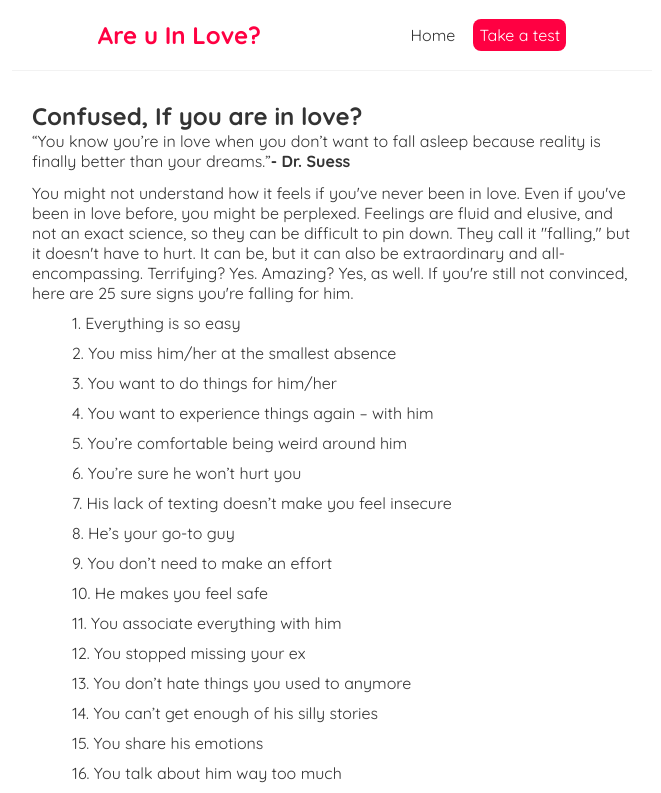
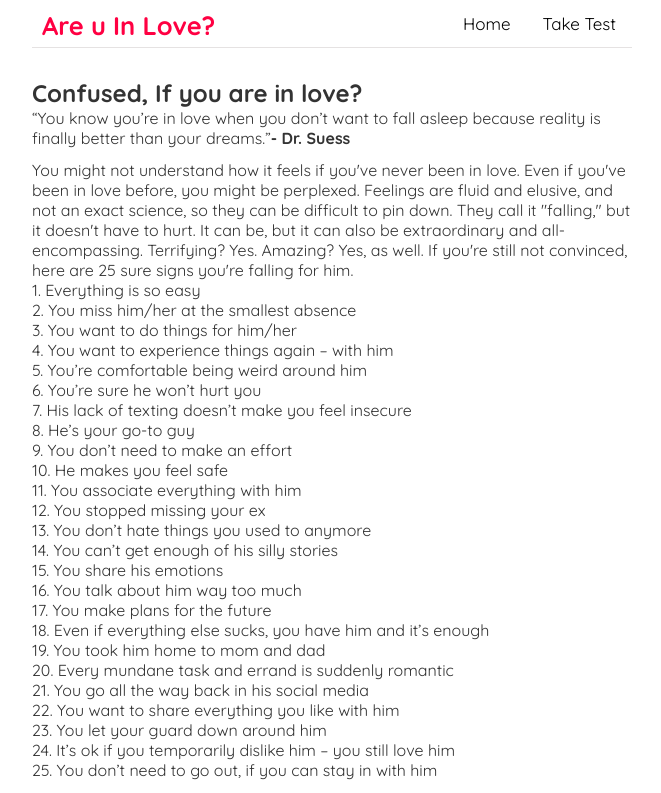
Before and after one commit to trishacastillo/areuinlove, a React (Create React App) app in the folder areuinlove/: page / in a window 1280 px wide. Shown: the top 793 px of the page, without its empty margins (308-969 px from the left). Built offline with nearby package versions, Linux system fonts and the light colour scheme.

Commit message:
redesigning

```diff
--- a/areuinlove/public/index.html
+++ b/areuinlove/public/index.html
@@ -3,6 +3,7 @@
   <head>
     <meta charset="utf-8" />
     <link rel="icon" href="%PUBLIC_URL%/ico-ruinlove.png" />
+    <link rel="stylesheet" href="https://cdnjs.cloudflare.com/ajax/libs/font-awesome/4.7.0/css/font-awesome.min.css">
     <meta name="viewport" content="width=device-width, initial-scale=1" />
     <meta name="theme-color" content="#000000" />
     <meta
--- a/areuinlove/src/Footer.js
+++ b/areuinlove/src/Footer.js
@@ -2,7 +2,7 @@ const Footer = () => {
     return (
 
     <footer>
-        <p>Created by trishacastillo &copy; 2022 All Rights Reserved.</p>
+        <p>Made with 💛 by Trisha Castillo v2022</p>
     </footer>
 
      );
--- a/areuinlove/src/Home.js
+++ b/areuinlove/src/Home.js
@@ -9,33 +9,33 @@ const Home = () => {
             <div className="article-content">
                 <p>You might not understand how it feels if you've never been in love. Even if you've been in love before, you might be perplexed. Feelings are fluid and elusive, and not an exact science, so they can be difficult to pin down. They call it "falling,"
                 but it doesn't have to hurt. It can be, but it can also be extraordinary and all-encompassing. Terrifying? Yes. Amazing? Yes, as well. If you're still not convinced, here are 25 sure signs you're falling for him.</p>
-            <ul>
-                <li>1. Everything is so easy</li>
-                <li>2. You miss him/her at the smallest absence</li>
-                <li>3. You want to do things for him/her</li>
-                <li>4. You want to experience things again – with him</li>
-                <li>5. You’re comfortable being weird around him</li>
-                <li>6. You’re sure he won’t hurt you</li>
-                <li>7. His lack of texting doesn’t make you feel insecure</li>
-                <li>8. He’s your go-to guy</li>
-                <li>9. You don’t need to make an effort</li>
-                <li>10. He makes you feel safe</li>
-                <li>11. You associate everything with him</li>
-                <li>12. You stopped missing your ex</li>
-                <li>13. You don’t hate things you used to anymore</li>
-                <li>14. You can’t get enough of his silly stories</li>
-                <li>15. You share his emotions</li>
-                <li>16. You talk about him way too much</li>
-                <li>17. You make plans for the future</li>
-                <li>18. Even if everything else sucks, you have him and it’s enough</li>
-                <li>19. You took him home to mom and dad</li>
-                <li>20. Every mundane task and errand is suddenly romantic</li>
-                <li>21. You go all the way back in his social media</li>
-                <li>22. You want to share everything you like with him</li>
-                <li>23. You let your guard down around him</li>
-                <li>24. It’s ok if you temporarily dislike him – you still love him</li>
-                <li>25. You don’t need to go out, if you can stay in with him</li>
-            </ul>
+
+                <p>1. Everything is so easy</p>
+                <p>2. You miss him/her at the smallest absence</p>
+                <p>3. You want to do things for him/her</p>
+                <p>4. You want to experience things again – with him</p>
+                <p>5. You’re comfortable being weird around him</p>
+                <p>6. You’re sure he won’t hurt you</p>
+                <p>7. His lack of texting doesn’t make you feel insecure</p>
+                <p>8. He’s your go-to guy</p>
+                <p>9. You don’t need to make an effort</p>
+                <p>10. He makes you feel safe</p>
+                <p>11. You associate everything with him</p>
+                <p>12. You stopped missing your ex</p>
+                <p>13. You don’t hate things you used to anymore</p>
+                <p>14. You can’t get enough of his silly stories</p>
+                <p>15. You share his emotions</p>
+                <p>16. You talk about him way too much</p>
+                <p>17. You make plans for the future</p>
+                <p>18. Even if everything else sucks, you have him and it’s enough</p>
+                <p>19. You took him home to mom and dad</p>
+                <p>20. Every mundane task and errand is suddenly romantic</p>
+                <p>21. You go all the way back in his social media</p>
+                <p>22. You want to share everything you like with him</p>
+                <p>23. You let your guard down around him</p>
+                <p>24. It’s ok if you temporarily dislike him – you still love him</p>
+                <p>25. You don’t need to go out, if you can stay in with him</p>
+
             </div>
             <h2>No idea? Take a test
                 <Link to="/take-a-test"><button className="btn-TakeATest">Love Test</button></Link>
--- a/areuinlove/src/Navbar.js
+++ b/areuinlove/src/Navbar.js
@@ -1,8 +1,13 @@
 import { Link } from "react-router-dom";
 
 const Navbar = () => {
+
+  const toggle = () => {
+    const nav = document.getElementById("topnav");
+    nav.className === "topnav" ? nav.className += " responsive" : nav.className = "topnav";
+  };
     return (
-        <nav className="navbar">
+     /*  <nav className="navbar">
       <h1>Are u In Love?</h1>
       <div className="links">
         <Link to="/">Home</Link>
@@ -12,7 +17,19 @@ const Navbar = () => {
           borderRadius: '8px'
         }}>Take a test</Link>
       </div>
-    </nav>
+    </nav> */
+    <nav className="topnav" id="topnav">
+    <a href="#" className="logo">
+    <h1>Are u In Love?</h1>
+    </a>
+    <div className="links">
+      <Link to="/">Home</Link>
+      <Link to="/take-a-test">Take Test</Link>
+    </div>
+
+    <button className="icon" onClick={toggle}><i className='fa fa-bars'></i></button>
+
+  </nav>
     );
 }
 
--- a/areuinlove/src/index.css
+++ b/areuinlove/src/index.css
@@ -104,3 +104,103 @@
       font-size: .8em;
     }
 }
+/*NAV*/
+
+.topnav {
+  z-index: 1;
+  overflow: hidden;
+  max-width: 600px;
+  border-bottom: 1px solid #e5e2e2;
+}
+.topnav a {
+  float: left;
+  display: block;
+  color: black;
+  text-align: center;
+  padding: 13px 16px;
+  text-decoration: none;
+  font-size: 17px;
+}
+.topnav a:hover {
+  background-color: #ddd;
+  color: black;
+}
+.topnav a.active {
+  background-color: #ddd;
+  color: black;
+}
+.logo h1{
+  color: #ff0042;
+}
+.topnav .logo {
+  float: left;
+  display: block;
+  color: black;
+  text-align: center;
+  padding: 7px 10px 3px 10px;
+  margin-top: 2px;
+  text-decoration: none;
+  font-size: 17px;
+}
+.topnav .logo img {
+  width: 30px;
+  height: auto;
+}
+.topnav .logo:hover {
+  background: transparent;
+}
+.topnav button {
+  display: none;
+}
+
+.container {
+  padding: 0px 10px;
+}
+.links{
+  float: right;
+}
+
+@media screen and (max-width: 600px) {
+  .topnav a {
+    display: none;
+  }
+  .topnav{
+    width: 100%;
+  }
+
+  .topnav button.icon {
+    background: #ff0042;
+    float: right;
+    display: block;
+    padding: 16px 17px;
+    border: 0;
+    outline: none;
+    cursor: pointer;
+  }
+
+  button.icon:focus, button.icon:hover {
+    border: 0;
+    outline: none;
+    background: #b3b3b3;
+  }
+}
+@media screen and (max-width: 600px) {
+
+  main{
+    flex-direction: column-reverse;
+  }
+
+  .topnav.responsive a {
+    float: none;
+    display: block;
+    text-align: left;
+  }
+  .topnav.responsive .icon {
+    position: absolute;
+    right: 0;
+    top: 0;
+  }
+  .links{
+    float: inherit;
+  }
+}
```
